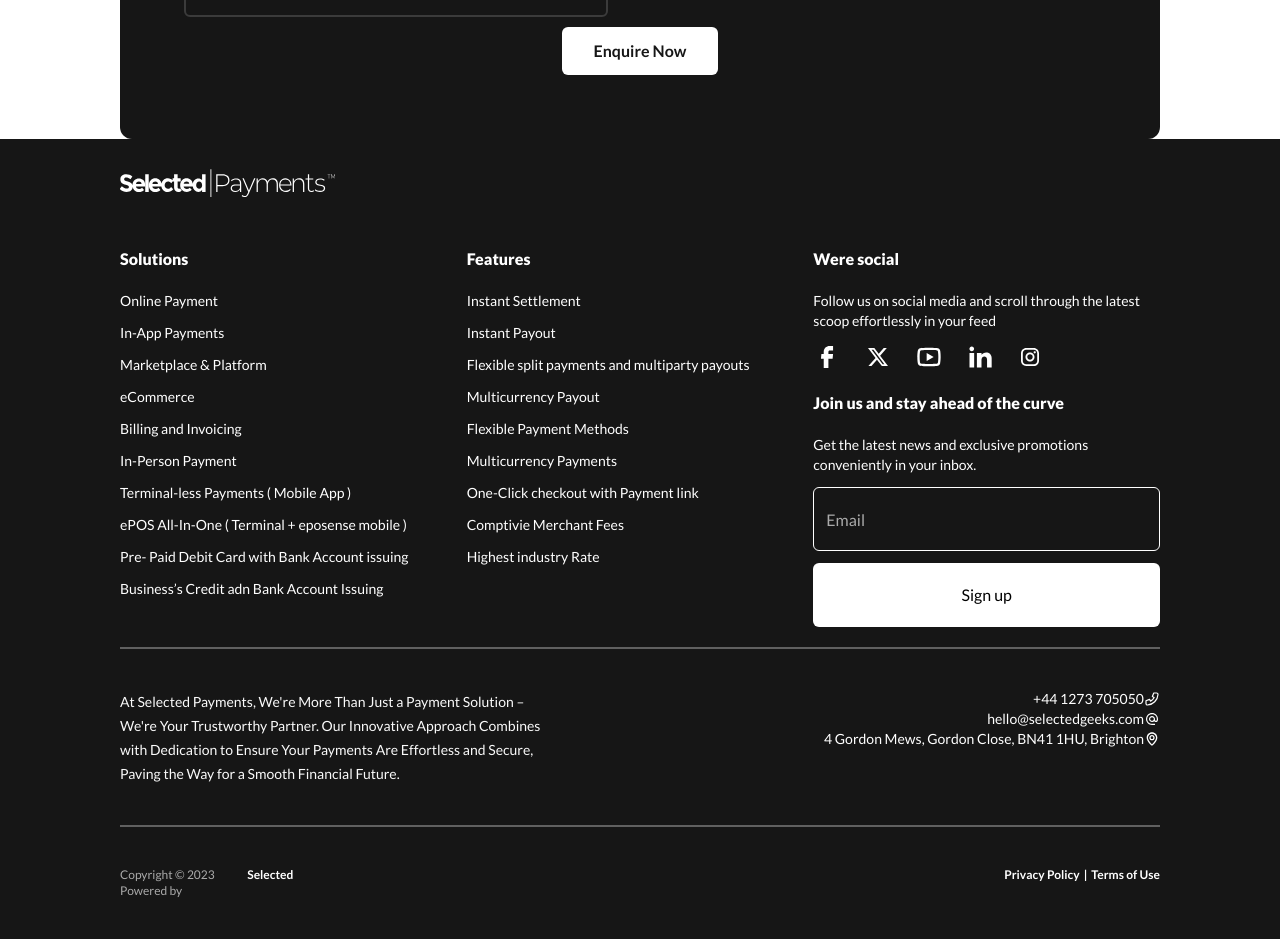
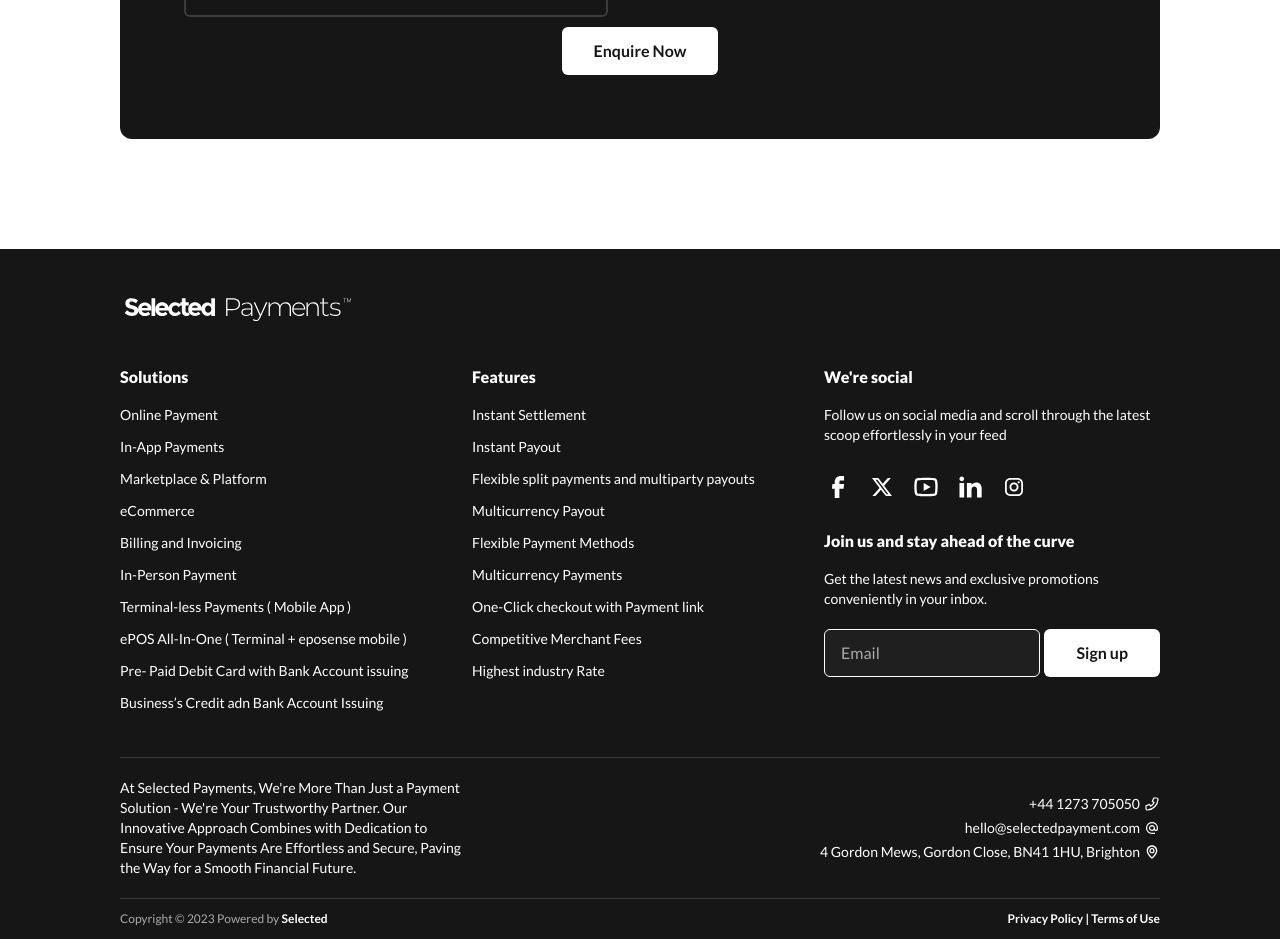
Before and after one commit to arshaan-abh/payments-landing, a Next.js app: page / in a window 1280 px wide. Shown: the part 8240-9179 px from the top of the page. Built offline with nearby package versions, Linux system fonts and the light colour scheme.

Commit message:
Modify footer layout

```diff
--- a/app/_components/footer/index.tsx
+++ b/app/_components/footer/index.tsx
@@ -1,167 +1,148 @@
-import React from "react";
-import FooterLogo from "../../../public/footerLogo.svg";
+import type { FC } from "react";
 import Image from "next/image";
-import { LeftSideFooter } from "@/app/staticData/staticData";
-import { centerDataFooter } from "@/app/staticData/staticData2";
+import logo from "public/logo.svg";
 import Facebook from "../../../public/facebook.svg";
 import Twitter from "../../../public/twitter-x-fill.svg";
 import Youtube from "../../../public/youtube-line.svg";
-import Linkdin from "../../../public/linkedin-fill.svg";
+import Linkedin from "../../../public/linkedin-fill.svg";
 import InstagramIcon from "../../../public/instagram-fill.svg";
 import Phone from "../../../public/phone.svg";
 import Email from "../../../public/email.svg";
 import Location from "../../../public/location.svg";
 import Link from "next/link";
+import Button from "../button";
+const solutionsLinks = [
+	{ text: "Online Payment", link: "" },
+	{ text: "In-App Payments", link: "" },
+	{ text: "Marketplace & Platform", link: "" },
+	{ text: "eCommerce", link: "" },
+	{ text: "Billing and Invoicing", link: "" },
+	{ text: "In-Person Payment", link: "" },
+	{ text: "Terminal-less Payments ( Mobile App )", link: "" },
+	{ text: "ePOS All-In-One ( Terminal + eposense mobile ) ", link: "" },
+	{ text: "Pre- Paid Debit Card with Bank Account issuing ", link: "" },
+	{ text: "Business’s Credit adn Bank Account Issuing ", link: "" },
+];
+const featuresLinks = [
+	{ text: "Instant Settlement", link: "" },
+	{ text: "Instant Payout", link: "" },
+	{ text: "Flexible split payments and multiparty payouts", link: "" },
+	{ text: "Multicurrency Payout", link: "" },
+	{ text: "Flexible Payment Methods", link: "" },
+	{ text: "Multicurrency Payments", link: "" },
+	{ text: "One-Click checkout with Payment link", link: "" },
+	{ text: "Competitive Merchant Fees", link: "" },
+	{ text: "Highest industry Rate", link: "" },
+];
 
-function Footer() {
+interface FooterProps {}
+
+const Footer: FC<FooterProps> = ({}) => {
 	return (
-		<div className="h-screen flex justify-end flex-col">
-			<div className="grid grid-cols-12 bg-primary mt-10 w-full px-[120px]">
-				<div className="col-span-12 py-[50px]">
-					<Image src={FooterLogo} alt="selected-payment" />
+		<div className="w-full h-full flex flex-col">
+			<div className="grow"></div>
+			<div className="text-secondary bg-primary flex justify-center">
+				<div className="px-10 lg:px-20 xl:px-30 xl:max-w-screen-1.5xl flex flex-col pt-11 gap-11">
+					<Image src={logo} alt="Logo" />
+					<div className="flex gap-4">
+						<div className="basis-1/3 flex flex-col gap-3">
+							<h5 className="font-lato font-extrabold text-base mb-1">
+								Solutions
+							</h5>
+							{solutionsLinks.map((link, index) => (
+								<Link
+									key={index}
+									href={link.link}
+									className="font-lato font-medium text-sm text-secondary"
+								>
+									{link.text}
+								</Link>
+							))}
 						</div>
-				<div className="col-span-12 grid grid-cols-12 border-b-2">
-					<div className="col-span-12 lg:col-span-4 mt-10 lg:mt-0">
-						{LeftSideFooter.map((l, index) => {
-							return (
-								<div key={index}>
-									<h3 className="text-secondary font-extrabold text-base mb-5">
-										{l.title}
-									</h3>
-									{l.list.map((i, index) => {
-										return (
-											<ul className="my-3" key={index}>
-												<li className="text-secondary text-sm font-medium">
-													{i}
-												</li>
-											</ul>
-										);
-									})}
+						<div className="basis-1/3 flex flex-col gap-3">
+							<h5 className="font-lato font-extrabold text-base mb-1">
+								Features
+							</h5>
+							{featuresLinks.map((link, index) => (
+								<Link
+									key={index}
+									href={link.link}
+									className="font-lato font-medium text-sm text-secondary"
+								>
+									{link.text}
+								</Link>
+							))}
 						</div>
-							);
-						})}
-					</div>
-					<div className="col-span-12 lg:col-span-4 mt-10 lg:mt-0">
-						{centerDataFooter.map((l, index) => {
-							return (
-								<div key={index}>
-									<h3 className="text-secondary font-extrabold text-base mb-5">
-										{l.title}
-									</h3>
-									{l.list.map((i, index) => {
-										return (
-											<ul className="my-3" key={index}>
-												<li className="text-secondary text-sm font-medium">
-													{i}
-												</li>
-											</ul>
-										);
-									})}
-								</div>
-							);
-						})}
-					</div>
-					<div className="col-span-12 lg:col-span-4 mb-5 mt-10 lg:mt-0">
-						<h3 className="text-secondary font-extrabold text-base mb-5">
-							Were social
-						</h3>
-
-						<ul className="my-3">
-							<li className="text-secondary text-sm font-medium">
+						<div className="basis-1/3 flex flex-col gap-3">
+							<h5 className="font-lato font-extrabold text-base mb-1">
+								We&apos;re social
+							</h5>
+							<p className="font-lato font-medium text-sm text-secondary">
 								Follow us on social media and scroll through the latest scoop
 								effortlessly in your feed
-							</li>
-						</ul>
-						<div className="my-3 flex ">
-							<div className="flex justify-between w-2/3">
+							</p>
+							<div className="flex gap-4 items-center h-11 my-2">
 								<Image src={Facebook} alt="facebook" />
 								<Image src={Twitter} alt="twitter" />
 								<Image src={Youtube} alt="youtube" />
-								<Image src={Linkdin} alt="linkdin" />
+								<Image src={Linkedin} alt="linkedin" />
 								<Image src={InstagramIcon} alt="instagram" />
 							</div>
-						</div>
-						<div className="my-5">
-							<p className="text-secondary font-extrabold text-base">
+							<h5 className="font-lato font-extrabold text-base mb-1">
 								Join us and stay ahead of the curve
-							</p>
-						</div>
-						<div className="my-3">
-							<p className="text-secondary text-sm font-medium">
+							</h5>
+							<p className="font-lato font-medium text-sm text-secondary mb-2">
 								Get the latest news and exclusive promotions conveniently in
 								your inbox.
 							</p>
-						</div>
-						<div className="my-3">
+							<div className="flex gap-1">
 								<input
 									type="email"
-								id="email"
-								name="email"
 									placeholder="Email"
-								className="h-16 rounded-md bg-primary border-secondary border px-3 w-full "
+									className="grow bg-[#ffffff0a] text-secondary font-lato font-normal text-base px-4 py-2 border border-secondary outline-none rounded-md"
 								/>
-						</div>
-						<div className="w-full">
-							<button className="h-16 w-full  rounded-md bg-secondary px-3">
-								Sign up
-							</button>
+								<Button white>Sign up</Button>
 							</div>
 						</div>
 					</div>
-				<div className="col-span-12 grid grid-cols-12 py-10 border-b-2">
-					<div className="col-span-5">
-						<span className="text-sm font-normal text-[#FAFAFA]">
-							At Selected Payments, We&apos;re More Than Just a Payment Solution
-							– We&apos;re Your Trustworthy Partner. Our Innovative Approach
-							Combines with Dedication to Ensure Your Payments Are Effortless
-							and Secure, Paving the Way for a Smooth Financial Future.
-						</span>
+					<div className="flex flex-col">
+						<div className="flex border-t border-gray-100 py-5 justify-between items-center">
+							<div className="basis-1/3 text-sm font-medium font-lato">
+								At Selected Payments, We&apos;re More Than Just a Payment
+								Solution - We&apos;re Your Trustworthy Partner. Our Innovative
+								Approach Combines with Dedication to Ensure Your Payments Are
+								Effortless and Secure, Paving the Way for a Smooth Financial
+								Future.
 							</div>
-					<div className="col-span-4 col-end-13">
-						<div className="flex justify-end">
-							<span className="text-sm font-normal text-secondary">
-								+44 1273 705050
-							</span>
+							<div className="basis-1/3 flex flex-col gap-1">
+								<div className="flex gap-1 font-lato text-sm font-normal justify-end items-center">
+									<p>+44 1273 705050</p>
 									<Image src={Phone} alt="Phone" />
 								</div>
-						<div className="flex justify-end">
-							<span className="text-sm font-normal text-secondary">
-								hello@selectedgeeks.com
-							</span>
+								<div className="flex gap-1 font-lato text-sm font-normal justify-end items-center">
+									<p>hello@selectedpayment.com</p>
 									<Image src={Email} alt="Email" />
 								</div>
-						<div className="flex justify-end">
-							<span className="text-sm font-normal text-secondary">
-								4 Gordon Mews, Gordon Close, BN41 1HU, Brighton
-							</span>
+								<div className="flex gap-1 font-lato text-sm font-normal justify-end items-center">
+									<p>4 Gordon Mews, Gordon Close, BN41 1HU, Brighton</p>
 									<Image src={Location} alt="Location" />
 								</div>
 							</div>
 						</div>
-				<div className="col-span-12 grid grid-cols-12 py-10">
-					<div className="col-span-2 flex">
-						<span className="text-xs font-normal text-gray-400">
-							Copyright © 2023 Powered by
-						</span>
-						<span className="text-xs font-bold text-secondary ml-1">
-							Selected
-						</span>
-					</div>
-					<div className="col-span-2 col-end-13">
-						<div className="w-full justify-end flex">
-							<Link href="#" className="text-xs text-secondary font-bold">
-								Privacy Policy
-							</Link>
-							<span className="text-xs text-secondary font-bold mx-1">|</span>
-							<Link href="#" className="text-xs text-secondary font-bold">
-								Terms of Use
-							</Link>
+						<div className="flex border-t border-gray-100 py-3 justify-between items-center">
+							<p className="font-lato text-xs text-gray-400 font-normal">
+								Copyright © 2023 Powered by{" "}
+								<span className="font-bold text-secondary">Selected</span>
+							</p>
+							<p className="font-lato text-xs font-bold text-secondary">
+								Privacy Policy | Terms of Use
+							</p>
 						</div>
 					</div>
 				</div>
 			</div>
 		</div>
 	);
-}
+};
 
 export default Footer;
```
Lines whose indentation alone changed are shown as unchanged.
